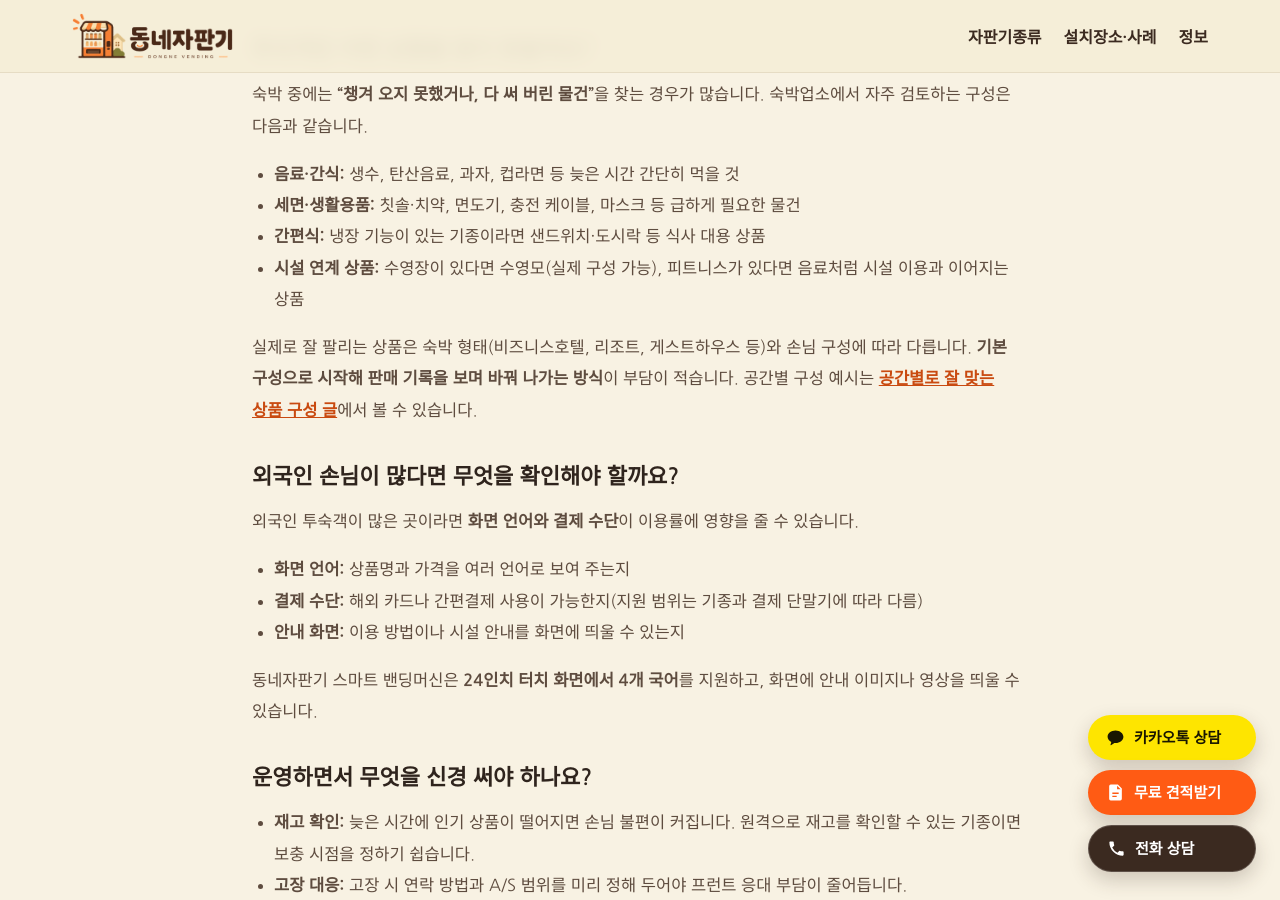
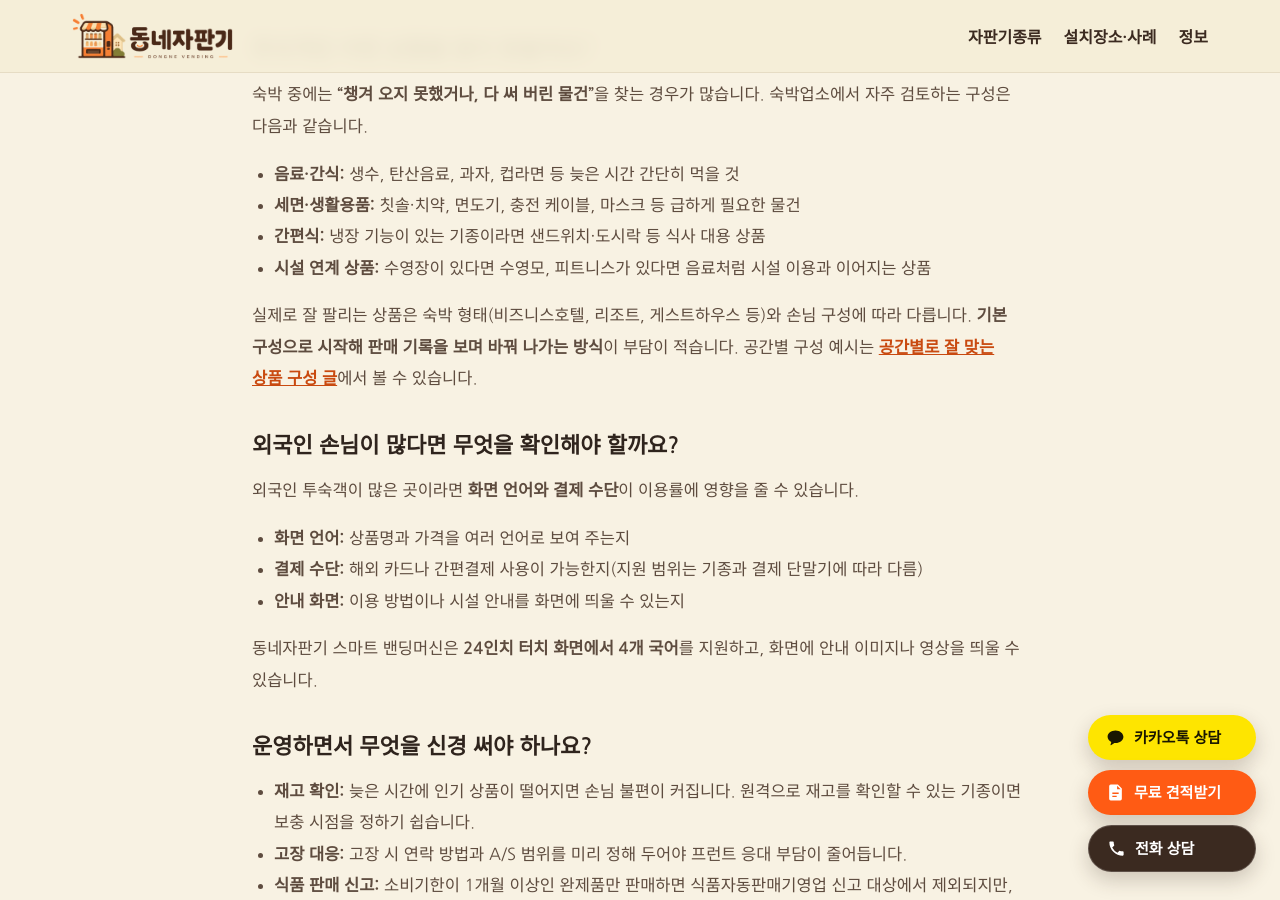
Before and after one commit to dkfmaqqhh-cyber/dongne-vending, a Jekyll site: the page built from _posts/2026-10-21-hotel-vending.md, in a window 1280 px wide and 900 px high, scrolled down 1812 px. Built offline with Jekyll 4.4.1, drawn with Linux system fonts in a browser that asks for light colours.

Commit message:
호텔 글 문구 다듬기
Co-Authored-By: Claude Opus 5.5 <noreply@anthropic.com>
Claude-Session: https://claude.ai/code/session_01PoQrHp99mBttwRqW6Q3cBv

```diff
--- a/_posts/2026-10-21-hotel-vending.md
+++ b/_posts/2026-10-21-hotel-vending.md
@@ -49,7 +49,7 @@ faq:
 - **음료·간식:** 생수, 탄산음료, 과자, 컵라면 등 늦은 시간 간단히 먹을 것
 - **세면·생활용품:** 칫솔·치약, 면도기, 충전 케이블, 마스크 등 급하게 필요한 물건
 - **간편식:** 냉장 기능이 있는 기종이라면 샌드위치·도시락 등 식사 대용 상품
-- **시설 연계 상품:** 수영장이 있다면 수영모(실제 구성 가능), 피트니스가 있다면 음료처럼 시설 이용과 이어지는 상품
+- **시설 연계 상품:** 수영장이 있다면 수영모, 피트니스가 있다면 음료처럼 시설 이용과 이어지는 상품
 
 실제로 잘 팔리는 상품은 숙박 형태(비즈니스호텔, 리조트, 게스트하우스 등)와 손님 구성에 따라 다릅니다. **기본 구성으로 시작해 판매 기록을 보며 바꿔 나가는 방식**이 부담이 적습니다. 공간별 구성 예시는 [공간별로 잘 맞는 상품 구성 글]({{ '/posts/items-by-space/' | relative_url }})에서 볼 수 있습니다.
 
```
